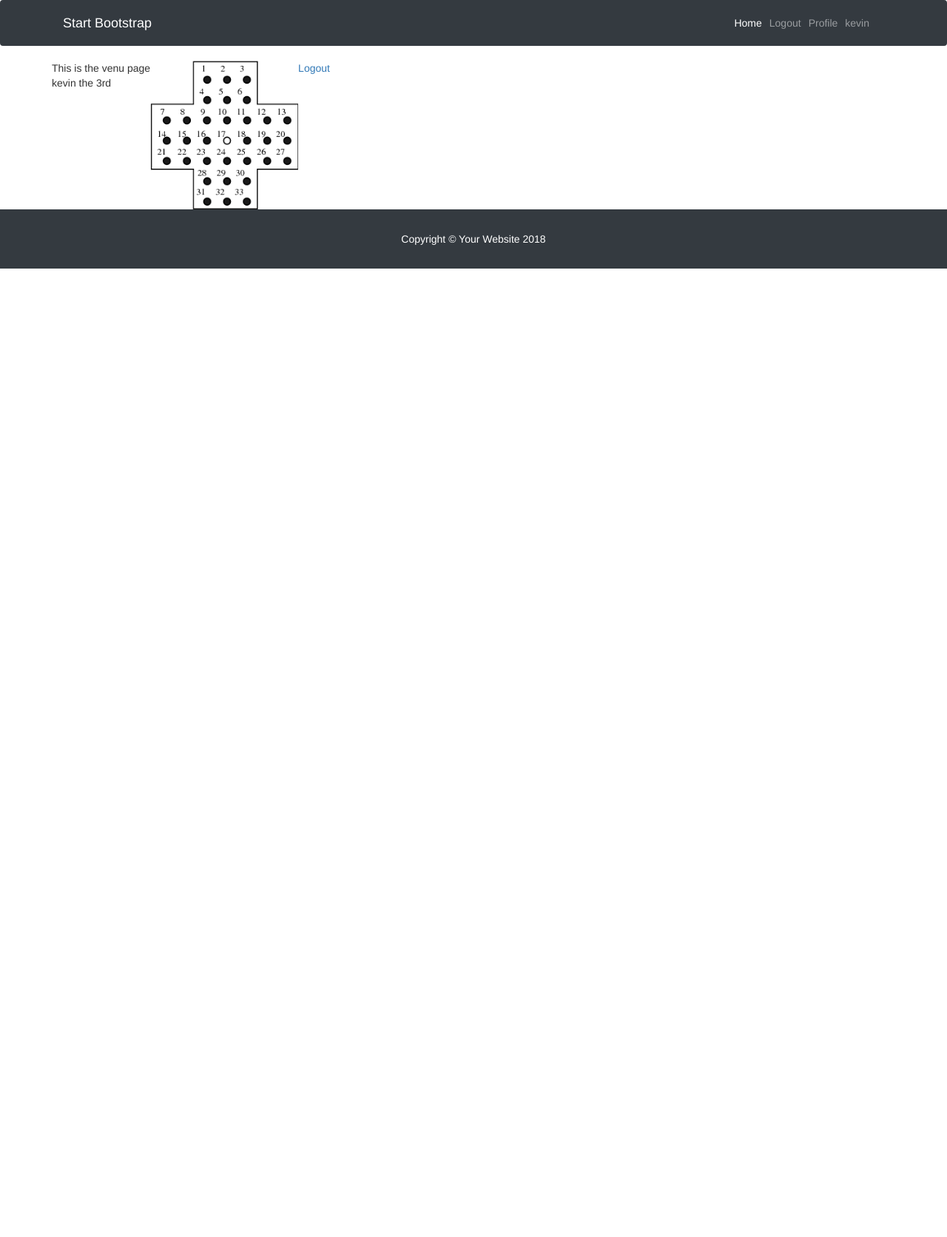
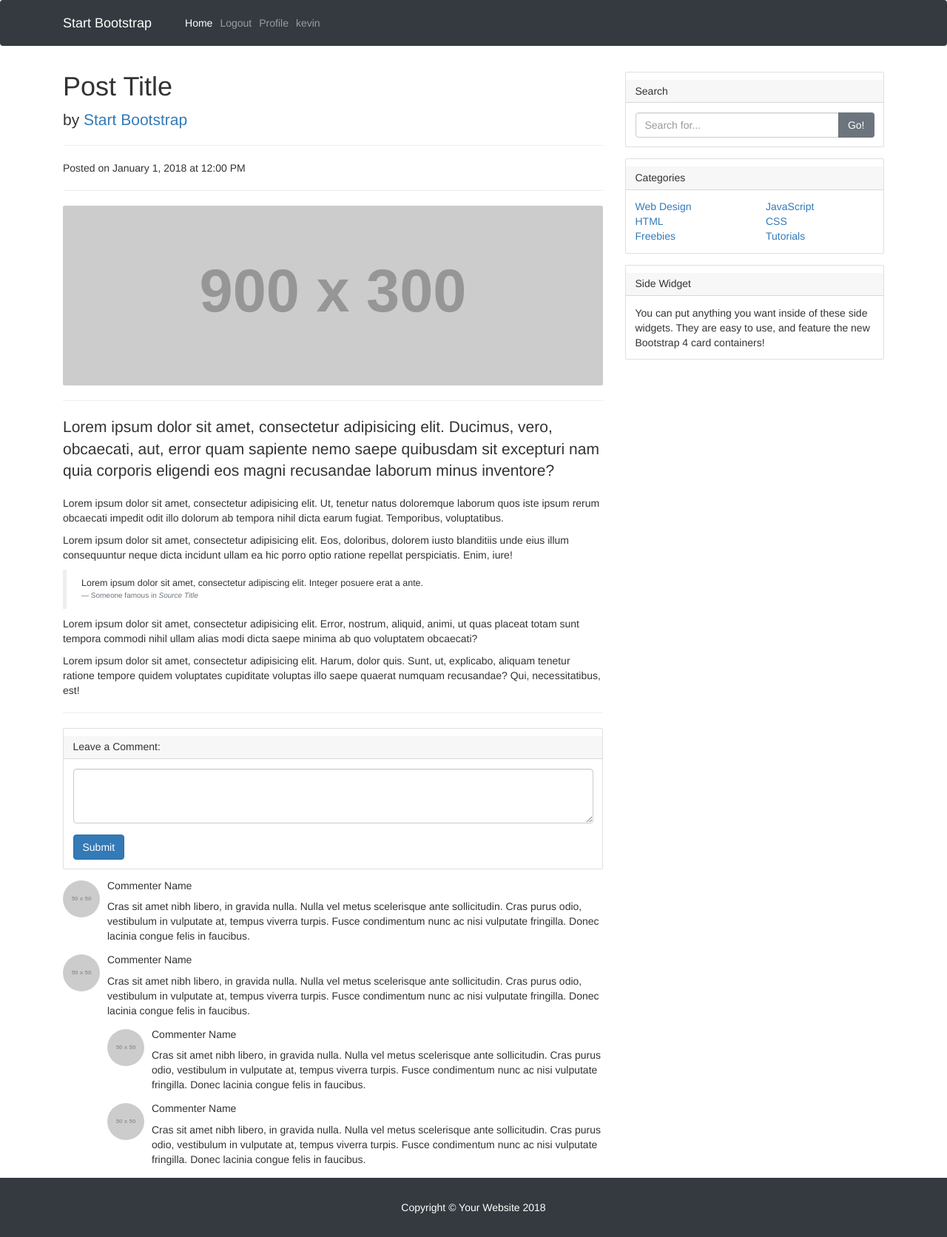
Before and after one commit to Kevin-Colm/Project-Gmit, a PHP site: page /venue.php in a window 1280 px wide. Shown: the whole page at 74% size. Before the commit the page ends 363 px from the top, so only its background shows below. Run offline with PHP 8.4, Linux system fonts and the light colour scheme; a user stored in the database is signed in; data comes from the database, SQL or seed files in the repository; grey boxes labelled with a size stand in for pictures from a placeholder-image service; some libraries are stand-ins or nearby versions.

Commit message:
proflie partial created.
Ratings table created.

```diff
--- a/partials/header.php
+++ b/partials/header.php
@@ -28,7 +28,7 @@ include 'dbConnect.php';
 <link rel="stylesheet" href="https://maxcdn.bootstrapcdn.com/bootstrap/3.3.7/css/bootstrap.css">
  <link rel="stylesheet" href="https://cdnjs.cloudflare.com/ajax/libs/font-awesome/4.7.0/css/font-awesome.min.css">
     <!-- Custom styles for this template -->
-<!--    <link href="css/blog-home.css" rel="stylesheet">-->
+<!--<link href="css/blog-home.css" rel="stylesheet">-->
 
   </head>
 
@@ -42,7 +42,7 @@ include 'dbConnect.php';
           <span class="navbar-toggler-icon"></span>
         </button>
         <div class="collapse navbar-collapse" id="navbarResponsive">
-          <ul class="navbar-nav ml-auto pull-right">
+          <ul class="navbar-nav ml-auto ">
             <li class="nav-item active">
               <a class="nav-link" href="home.php">Home
                 <span class="sr-only">(current)</span>
--- /dev/null
+++ b/partials/profile.php
@@ -0,0 +1,174 @@
+
+<?php
+
+$id = $_SESSION['id'];
+$query = "SELECT type FROM `usertype` WHERE id = '$id';";
+
+    $result = mysqli_query($conn, $query) or die(mysqli_error($conn));
+
+
+
+        $row = $result->fetch_assoc();
+//
+//
+//          $name = $row['name'];
+//          $image = $row['image'];
+//
+//echo $name.'<br/>';
+// echo'<img src="'.$row["image"].'/>'
+//         echo ' <a href="logout.php">Logout</a></br>';
+?>
+ <!-- Post Content Column -->
+        <div class="col-lg-8">
+
+          <!-- Title -->
+          <h1 class="mt-4">Post Title</h1>
+
+          <!-- Author -->
+          <p class="lead">
+            by
+            <a href="#">Start Bootstrap</a>
+          </p>
+
+          <hr>
+
+          <!-- Date/Time -->
+          <p>Posted on January 1, 2018 at 12:00 PM</p>
+
+          <hr>
+
+          <!-- Preview Image -->
+          <img class="img-fluid rounded" src="http://placehold.it/900x300" alt="">
+
+          <hr>
+
+          <!-- Post Content -->
+          <p class="lead">Lorem ipsum dolor sit amet, consectetur adipisicing elit. Ducimus, vero, obcaecati, aut, error quam sapiente nemo saepe quibusdam sit excepturi nam quia corporis eligendi eos magni recusandae laborum minus inventore?</p>
+
+          <p>Lorem ipsum dolor sit amet, consectetur adipisicing elit. Ut, tenetur natus doloremque laborum quos iste ipsum rerum obcaecati impedit odit illo dolorum ab tempora nihil dicta earum fugiat. Temporibus, voluptatibus.</p>
+
+          <p>Lorem ipsum dolor sit amet, consectetur adipisicing elit. Eos, doloribus, dolorem iusto blanditiis unde eius illum consequuntur neque dicta incidunt ullam ea hic porro optio ratione repellat perspiciatis. Enim, iure!</p>
+
+          <blockquote class="blockquote">
+            <p class="mb-0">Lorem ipsum dolor sit amet, consectetur adipiscing elit. Integer posuere erat a ante.</p>
+            <footer class="blockquote-footer">Someone famous in
+              <cite title="Source Title">Source Title</cite>
+            </footer>
+          </blockquote>
+
+          <p>Lorem ipsum dolor sit amet, consectetur adipisicing elit. Error, nostrum, aliquid, animi, ut quas placeat totam sunt tempora commodi nihil ullam alias modi dicta saepe minima ab quo voluptatem obcaecati?</p>
+
+          <p>Lorem ipsum dolor sit amet, consectetur adipisicing elit. Harum, dolor quis. Sunt, ut, explicabo, aliquam tenetur ratione tempore quidem voluptates cupiditate voluptas illo saepe quaerat numquam recusandae? Qui, necessitatibus, est!</p>
+
+          <hr>
+
+          <!-- Comments Form -->
+          <div class="card my-4">
+            <h5 class="card-header">Leave a Comment:</h5>
+            <div class="card-body">
+              <form>
+                <div class="form-group">
+                  <textarea class="form-control" rows="3"></textarea>
+                </div>
+                <button type="submit" class="btn btn-primary">Submit</button>
+              </form>
+            </div>
+          </div>
+
+          <!-- Single Comment -->
+          <div class="media mb-4">
+            <img class="d-flex mr-3 rounded-circle" src="http://placehold.it/50x50" alt="">
+            <div class="media-body">
+              <h5 class="mt-0">Commenter Name</h5>
+              Cras sit amet nibh libero, in gravida nulla. Nulla vel metus scelerisque ante sollicitudin. Cras purus odio, vestibulum in vulputate at, tempus viverra turpis. Fusce condimentum nunc ac nisi vulputate fringilla. Donec lacinia congue felis in faucibus.
+            </div>
+          </div>
+
+          <!-- Comment with nested comments -->
+          <div class="media mb-4">
+            <img class="d-flex mr-3 rounded-circle" src="http://placehold.it/50x50" alt="">
+            <div class="media-body">
+              <h5 class="mt-0">Commenter Name</h5>
+              Cras sit amet nibh libero, in gravida nulla. Nulla vel metus scelerisque ante sollicitudin. Cras purus odio, vestibulum in vulputate at, tempus viverra turpis. Fusce condimentum nunc ac nisi vulputate fringilla. Donec lacinia congue felis in faucibus.
+
+              <div class="media mt-4">
+                <img class="d-flex mr-3 rounded-circle" src="http://placehold.it/50x50" alt="">
+                <div class="media-body">
+                  <h5 class="mt-0">Commenter Name</h5>
+                  Cras sit amet nibh libero, in gravida nulla. Nulla vel metus scelerisque ante sollicitudin. Cras purus odio, vestibulum in vulputate at, tempus viverra turpis. Fusce condimentum nunc ac nisi vulputate fringilla. Donec lacinia congue felis in faucibus.
+                </div>
+              </div>
+
+              <div class="media mt-4">
+                <img class="d-flex mr-3 rounded-circle" src="http://placehold.it/50x50" alt="">
+                <div class="media-body">
+                  <h5 class="mt-0">Commenter Name</h5>
+                  Cras sit amet nibh libero, in gravida nulla. Nulla vel metus scelerisque ante sollicitudin. Cras purus odio, vestibulum in vulputate at, tempus viverra turpis. Fusce condimentum nunc ac nisi vulputate fringilla. Donec lacinia congue felis in faucibus.
+                </div>
+              </div>
+
+            </div>
+          </div>
+
+        </div>
+
+        <!-- Sidebar Widgets Column -->
+        <div class="col-md-4">
+
+          <!-- Search Widget -->
+          <div class="card my-4">
+            <h5 class="card-header">Search</h5>
+            <div class="card-body">
+              <div class="input-group">
+                <input type="text" class="form-control" placeholder="Search for...">
+                <span class="input-group-btn">
+                  <button class="btn btn-secondary" type="button">Go!</button>
+                </span>
+              </div>
+            </div>
+          </div>
+
+          <!-- Categories Widget -->
+          <div class="card my-4">
+            <h5 class="card-header">Categories</h5>
+            <div class="card-body">
+              <div class="row">
+                <div class="col-lg-6">
+                  <ul class="list-unstyled mb-0">
+                    <li>
+                      <a href="#">Web Design</a>
+                    </li>
+                    <li>
+                      <a href="#">HTML</a>
+                    </li>
+                    <li>
+                      <a href="#">Freebies</a>
+                    </li>
+                  </ul>
+                </div>
+                <div class="col-lg-6">
+                  <ul class="list-unstyled mb-0">
+                    <li>
+                      <a href="#">JavaScript</a>
+                    </li>
+                    <li>
+                      <a href="#">CSS</a>
+                    </li>
+                    <li>
+                      <a href="#">Tutorials</a>
+                    </li>
+                  </ul>
+                </div>
+              </div>
+            </div>
+          </div>
+
+          <!-- Side Widget -->
+          <div class="card my-4">
+            <h5 class="card-header">Side Widget</h5>
+            <div class="card-body">
+              You can put anything you want inside of these side widgets. They are easy to use, and feature the new Bootstrap 4 card containers!
+            </div>
+          </div>
+
+        </div>
--- a/venue.php
+++ b/venue.php
@@ -11,19 +11,7 @@ include 'partials/header.php';
 
 
 
-echo'This is the venu page<br/>';
-$id = $_SESSION['id'];
-$query = "SELECT * FROM `venue` WHERE id = '$id';";
-
-    $result = mysqli_query($conn, $query) or die(mysqli_error($conn));
 
 
-
-        $row = $result->fetch_assoc();
-          $name = $row['name'];
-          $image = $row['image'];
-
-echo $name.'<br/>';
- echo'<img src="'.$row["image"].'"width="200px"/>'
-         . ' <a href="logout.php">Logout</a></br>';
+ include 'partials/profile.php';
  include 'partials/footer.php';
```
Also changed, not shown: login.php (+7 -1 lines), single.html (renamed from BootstrapMockups/single.html).
